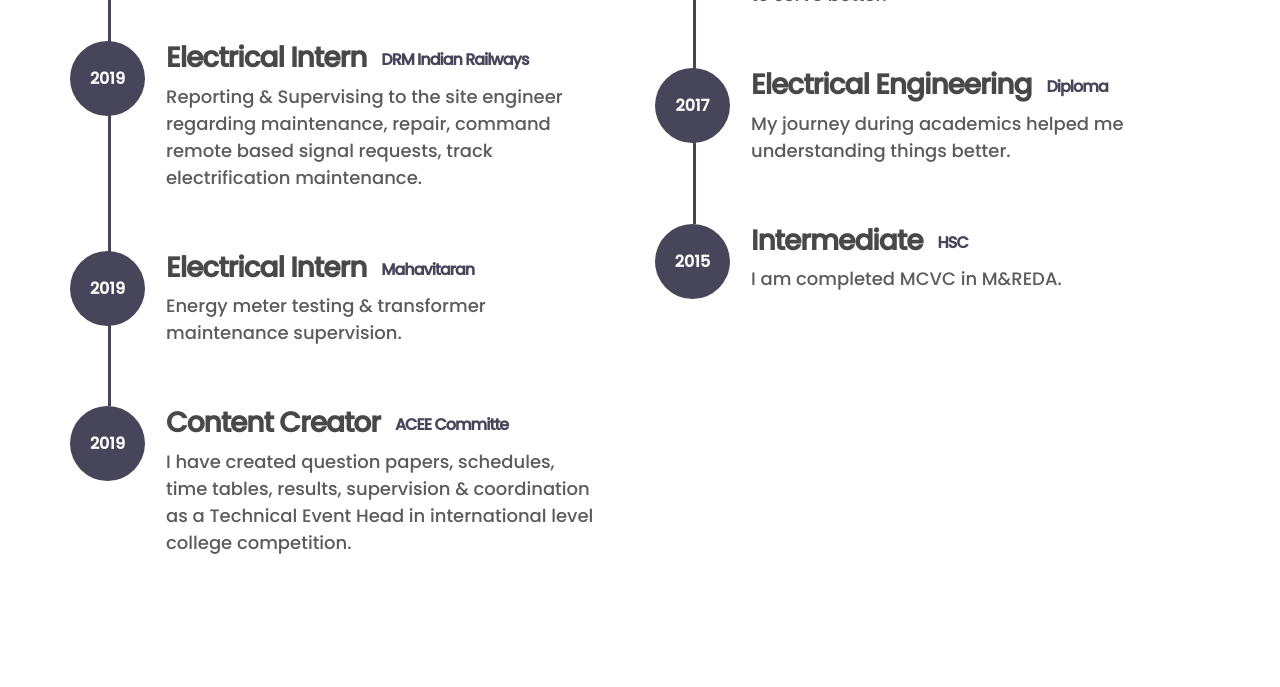
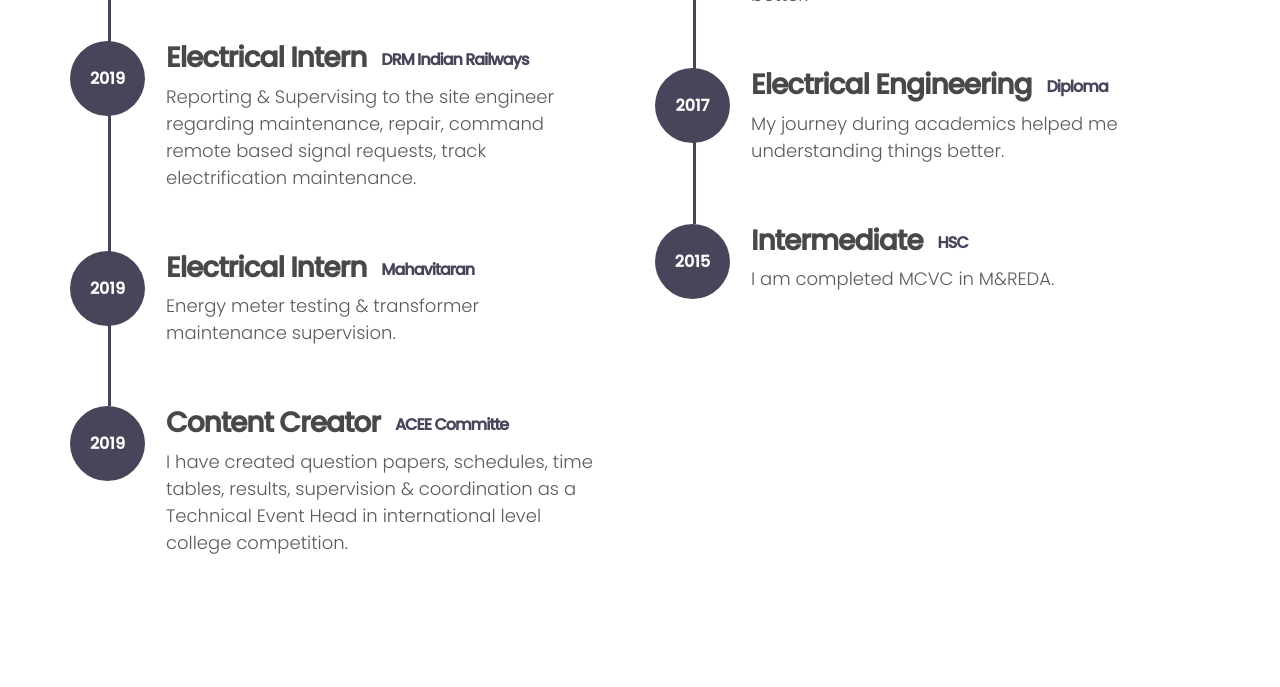
Before and after one commit to pudurvenu/My-Portfolio, a plain HTML site: page index.html in a window 1280 px wide. Shown: the part 1973-2660 px from the top of the page. Drawn offline with nearby package versions, Linux system fonts and the light colour scheme.

Commit message:
Update footcss.css

```diff
--- a/footcss.css
+++ b/footcss.css
@@ -1,5 +1,5 @@
 
-@import url('https://fonts.googleapis.com/css2?family=Poppins:wght@500&display=swap');
+@import url('https://fonts.googleapis.com/css2?family=Poppins:wght@300;500&display=swap');
 
 
 body{
```
